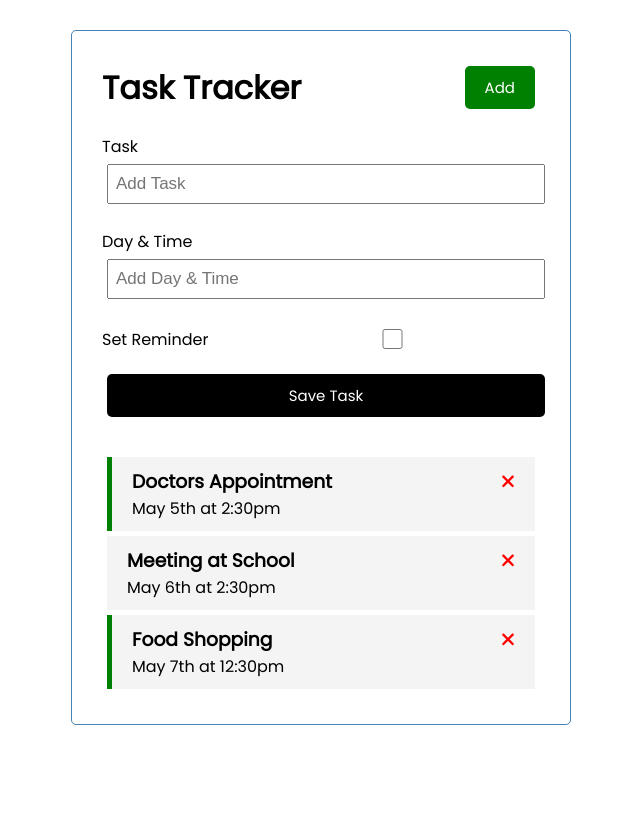
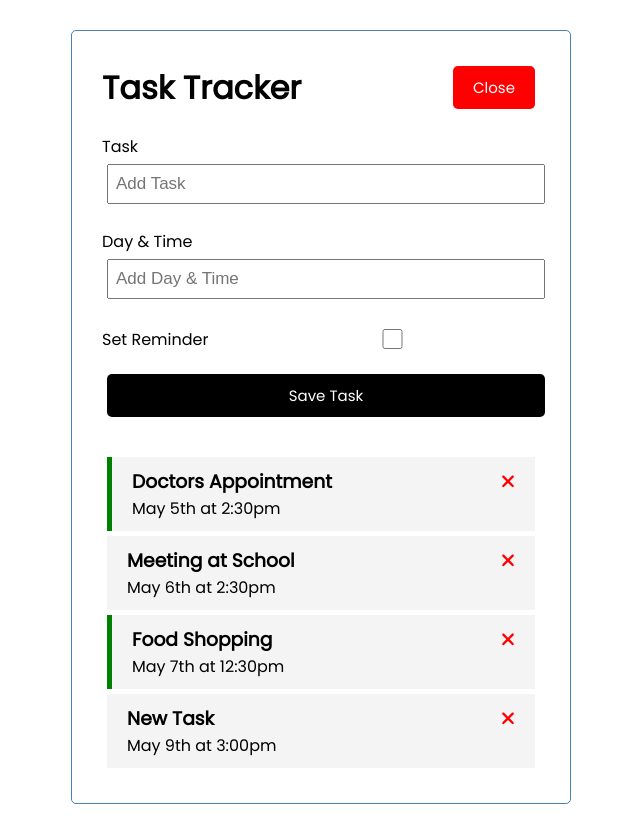
Before and after one commit to MK-CIAN/taskApp, an Angular app: page / in a window 1280 px wide. Both pictures are taken after a click on the button "Add". Shown: the whole page, without its empty margins (319-959 px from the left). Before the commit the page ends 800 px from the top, so only its background shows below. Built offline with nearby package versions, Linux system fonts and the light colour scheme; data requests are answered from the project's data file.

Commit message:
Add Task Closing Complete

```diff
--- a/db.json
+++ b/db.json
@@ -17,6 +17,12 @@
       "text": "Food Shopping",
       "day": "May 7th at 12:30pm",
       "reminder": true
+    },
+    {
+      "id": "bfb3",
+      "text": "New Task",
+      "day": "May 9th at 3:00pm",
+      "reminder": false
     }
   ]
 }
--- a/src/app/components/add-task/add-task.component.html
+++ b/src/app/components/add-task/add-task.component.html
@@ -1,4 +1,4 @@
-<form class="add-form" (ngSubmit)="onSubmit()">
+<form *ngIf="showAddTask" class="add-form" (ngSubmit)="onSubmit()">
     <div class="form-control">
         <label for="text">Task</label>
         <input type="text" name="text" [(ngModel)]="text"
--- a/src/app/components/add-task/add-task.component.ts
+++ b/src/app/components/add-task/add-task.component.ts
@@ -1,5 +1,7 @@
 import { Component, OnInit, Output, EventEmitter } from '@angular/core';
 import { Task } from '../../Task';
+import { UiService } from '../../services/ui.service';
+import { Subscription } from 'rxjs';
 
 @Component({
   selector: 'app-add-task',
@@ -11,8 +13,14 @@
   text: string = '';
   day: string = '';
   reminder: boolean = false;
+  showAddTask: boolean = false;
+  subscription: Subscription = new Subscription();
 
-  constructor() {}
+  constructor(private uiService: UiService) {
+    this.subscription = this.uiService
+    .onToggle()
+    .subscribe((value) => (this.showAddTask = value));
+  }
 
   ngOnInit(): void {}
 
--- a/src/app/components/header/header.component.html
+++ b/src/app/components/header/header.component.html
@@ -1,8 +1,8 @@
 <header>
     <h1>{{ title }} </h1>
     <app-button
-        color="green"
-        text="Add"
+        color="{{showAddTask ? 'red' : 'green'}}"
+        text="{{showAddTask ? 'Close' : 'Add'}}"
         (btnClick)="toggleAddTask()"
     ></app-button>
 </header>
--- a/src/app/components/header/header.component.ts
+++ b/src/app/components/header/header.component.ts
@@ -1,4 +1,6 @@
 import { Component, OnInit } from '@angular/core';
+import { UiService } from '../../services/ui.service';
+import { Observable, Subscription } from 'rxjs';
 
 @Component({
   selector: 'app-header',
@@ -7,12 +9,18 @@
 })
 export class HeaderComponent implements OnInit{
   title: string = 'Task Tracker';
+  showAddTask: boolean = false;
+  subscription: Subscription = new Subscription();
 
-  constructor() {}
+  constructor(private uiService:UiService) {
+    this.subscription = this.uiService
+    .onToggle()
+    .subscribe((value) => (this.showAddTask = value));
+  }
 
   ngOnInit(): void {}
 
   toggleAddTask() {
-    console.log('toggle');
+    this.uiService.toggleAddTask();
   }
 }
--- /dev/null
+++ b/src/app/services/ui.service.ts
@@ -0,0 +1,21 @@
+import { Injectable } from '@angular/core';
+import { Observable, Subject } from 'rxjs';
+
+@Injectable({
+  providedIn: 'root'
+})
+export class UiService {
+  private showAddTask: boolean = false;
+  private subject = new Subject<any>();
+
+  constructor() { }
+
+  toggleAddTask(): void {
+    this.showAddTask = !this.showAddTask;
+    this.subject.next(this.showAddTask);
+  }
+
+  onToggle(): Observable<any> {
+    return this.subject.asObservable();
+  }
+}
```
Also changed, not shown: 1 other file (tests, documents, lock files or other folders).
